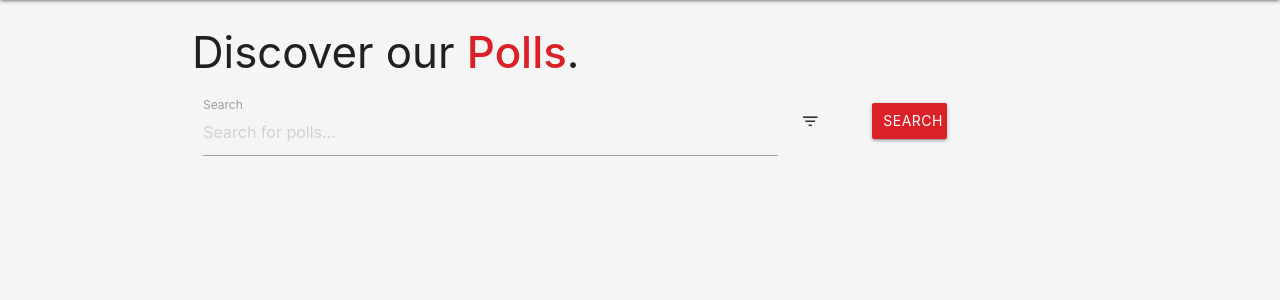
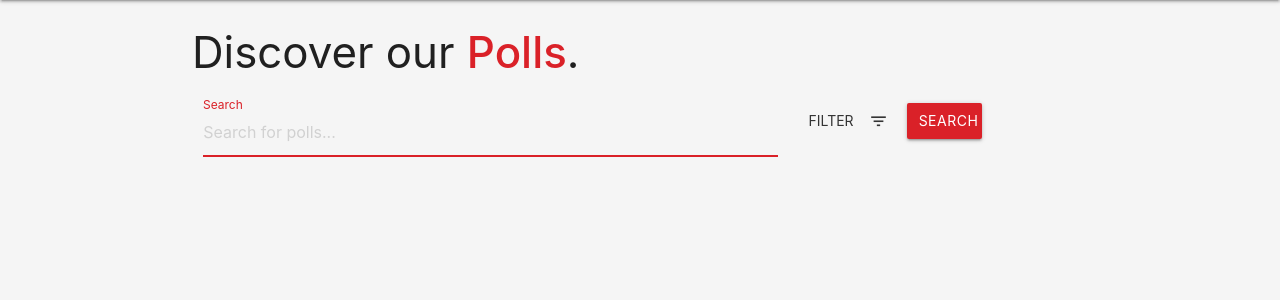
Before and after one commit to gutentag2012/Bosch_Internship_Django_Polls, a Django app: page / in a window 1280 px wide. Shown: the part 64-364 px from the top of the page. Run offline with Django 3.2, Linux system fonts and the light colour scheme; data that the repository does not hold is empty; some libraries are stand-ins or nearby versions.

Commit message:
Search polls

```diff
--- a/frontend/views.py
+++ b/frontend/views.py
@@ -3,27 +3,17 @@ from entities.models import Poll
 
 
 def home_page_view(request):
-    poll_objs = Poll.objects.all()
-    polls = []
+    search_term = request.GET.get("search") or ""
+    print(search_term)
+    poll_objs = Poll.objects.filter(question__icontains=search_term)
+    context = {"polls": [], "search_term": search_term}
+
     for i, item in enumerate(poll_objs):
-        answer_objs = item.pollanswer_set.all()
-        votes = 0
-        for answer in answer_objs:
-            votes += answer.users.all().count()
-
-        tag_objs = item.tag_set.all()
-        tags = []
-
-        for tag in tag_objs:
-            tags.append({
-                "name": tag.name,
-                "color": tag.color % 15 + 1
-            })
-
-        polls.append({
+        context["polls"].append({
             "color_index": i % 15 + 1,
             "question": item.question,
-            "tags": tags,
-            "votes": votes
+            "tags": item.get_tags(),
+            "votes": item.count_votes()
         })
-    return render(request, "home.html", {"polls": polls})
+
+    return render(request, "home.html", context)
--- a/static/css/base.css
+++ b/static/css/base.css
@@ -63,6 +63,8 @@ nav {
     color: var(--color-on-primary);
     background-color: var(--color-primary) !important;
 }
+
+/* #region */
 
 .c1 {
     color: var(--color-c1-text);
@@ -199,6 +201,8 @@ nav {
     border: var(--color-c15) solid var(--border-width);
 }
 
+/* #endregion */
+
 .text-primary {
     color: var(--color-primary) !important;
 }
@@ -207,7 +211,7 @@ nav {
     background-color: var(--color-primary-ripple);
 }
 
-.search-bar a {
+.search-bar a,button {
     margin: var(--space-small);
 }
 
--- a/templates/home.html
+++ b/templates/home.html
@@ -3,19 +3,20 @@
 {% block content %}
 <div class="container">
     <h3>Discover our <strong class="text-primary">Polls</strong>.</h3>
-    <form class="search-bar">
+    <form class="search-bar" method="get">
         <div class="row">
             <div class="input-field col s8">
-                <input id="icon_prefix" type="text" placeholder="Search for polls..." class="validate">
+                <input id="icon_prefix" type="text" autofocus placeholder="Search for polls..." name="search"
+                       value="{{search_term}}">
                 <label for="icon_prefix">Search</label>
             </div>
-            <a class="col s1 waves-effect waves-primary btn-flat">
-                <i class="material-icons left">filter_list</i>
+            <a class="col waves-effect waves-primary btn-flat">
+                <i class="material-icons right">filter_list</i>
                 Filter
             </a>
-            <a class="col s1 waves-effect waves-light btn primary">
+            <button class="col s1 waves-effect waves-light btn primary" type="submit" value="search">
                 Search
-            </a>
+            </button>
         </div>
     </form>
     <div class="row">
```
Also changed, not shown: entities/models.py (+17 -0 lines).
